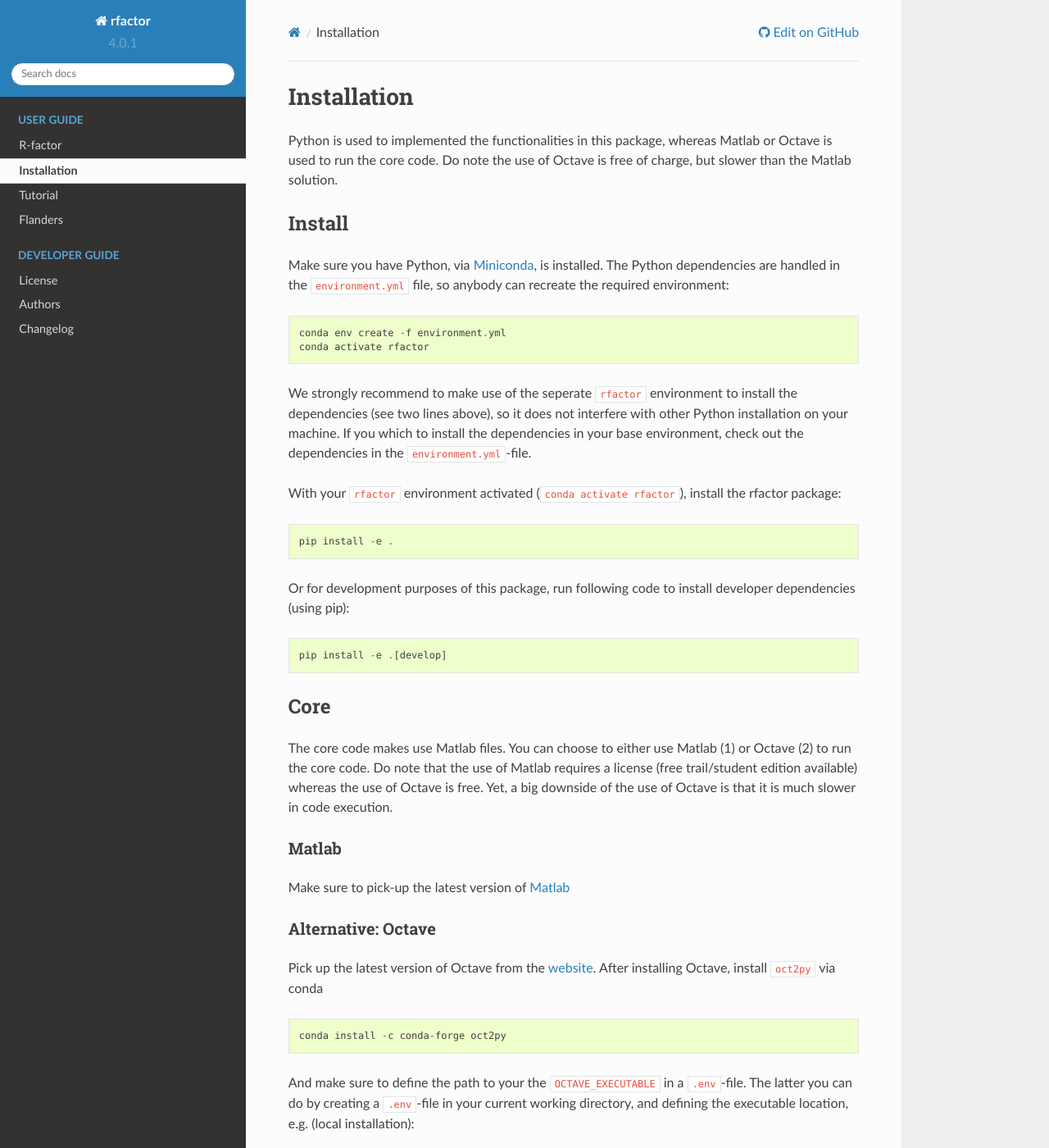
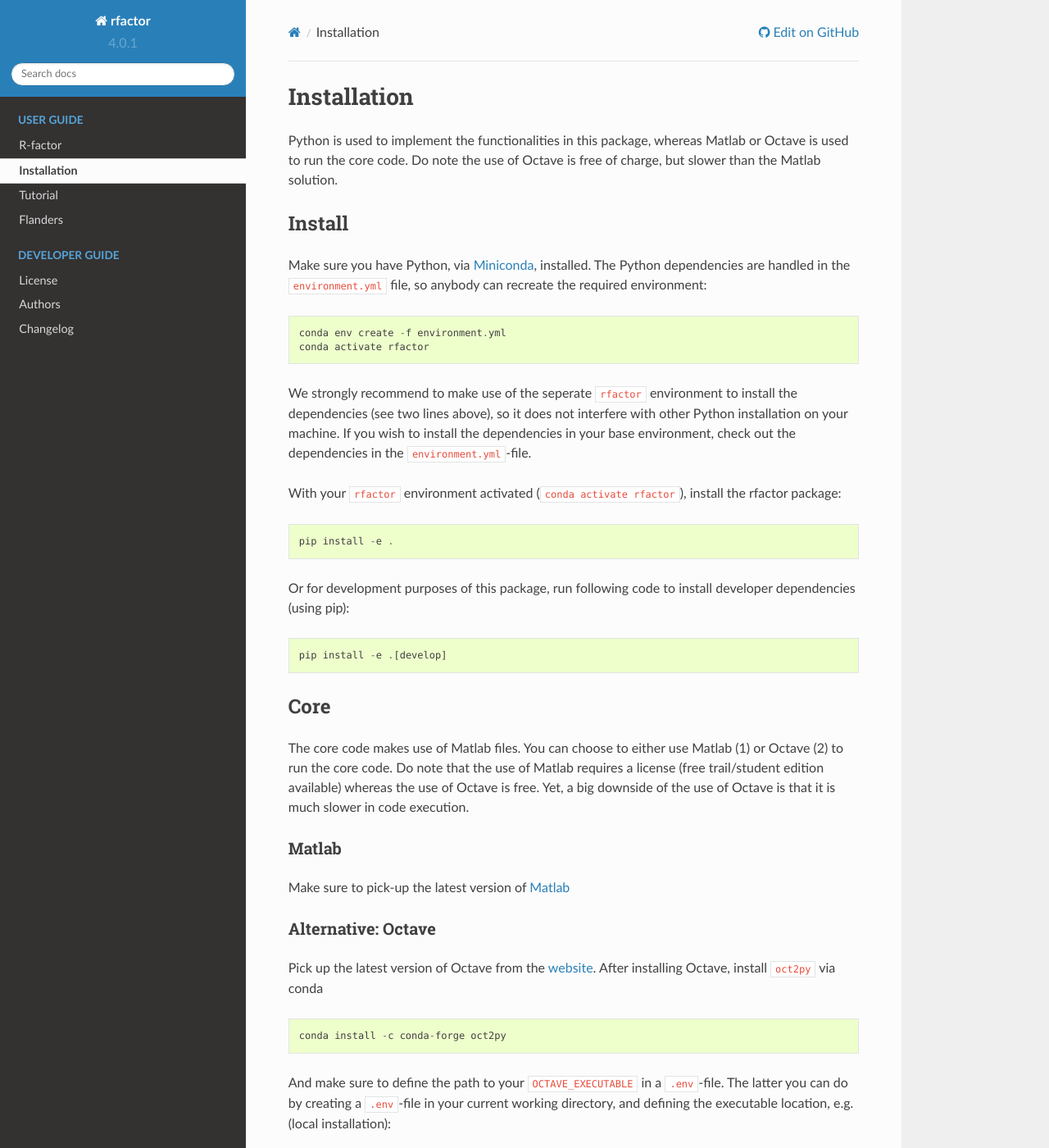
Before and after one commit to watem-sedem/rfactor, a Sphinx documentation site: the page built from docs/installation.rst, in a window 1280 px wide and 1400 px high. Shown: the whole window at 82% size. Built offline with Sphinx 7.4.7 and the Read the Docs theme 2.0.0, drawn with Linux system fonts in a browser that asks for light colours; pages that are not in the unit, such as notebooks, are missing from menus; the version number is read from the project's files by our own code.

Commit message:
Update installation.rst
adress typos feedback VPO

```diff
--- a/docs/installation.rst
+++ b/docs/installation.rst
@@ -3,7 +3,7 @@
 Installation
 ============
 
-Python is used to implemented the functionalities in this package, whereas
+Python is used to implement the functionalities in this package, whereas
 Matlab or Octave is used to run the core code. Do note the use of Octave is
 free of charge, but slower than the Matlab solution.
 
@@ -11,7 +11,7 @@ Install
 -------
 
 Make sure you have Python, via
-`Miniconda <https://docs.conda.io/en/latest/miniconda.html>`_, is installed.
+`Miniconda <https://docs.conda.io/en/latest/miniconda.html>`_, installed.
 The Python dependencies are handled in the ``environment.yml`` file, so
 anybody can recreate the required environment:
 
@@ -22,7 +22,7 @@ anybody can recreate the required environment:
 
 We strongly recommend to make use of the seperate ``rfactor`` environment to
 install the dependencies (see two lines above), so it does not interfere with
-other Python installation on your machine. If you which to install
+other Python installation on your machine. If you wish to install
 the dependencies in your base environment, check out the dependencies in the
 ``environment.yml``-file.
 
@@ -43,7 +43,7 @@ install developer dependencies (using pip):
 Core
 ----
 
-The core code makes use Matlab files. You can choose to either use Matlab (1)
+The core code makes use of Matlab files. You can choose to either use Matlab (1)
 or Octave (2) to run the core code. Do note that the use of Matlab requires a
 license (free trail/student edition available) whereas the use of Octave is
 free. Yet, a big downside of the use of Octave is that it is much slower in
@@ -66,7 +66,7 @@ Octave, install ``oct2py`` via conda
 
     conda install -c conda-forge oct2py
 
-And make sure to define the path to your the ``OCTAVE_EXECUTABLE`` in a
+And make sure to define the path to your ``OCTAVE_EXECUTABLE`` in a
 ``.env``-file. The latter you can do by creating a ``.env``-file in your
 current working directory, and defining the executable location,
 e.g. (local installation):
```
